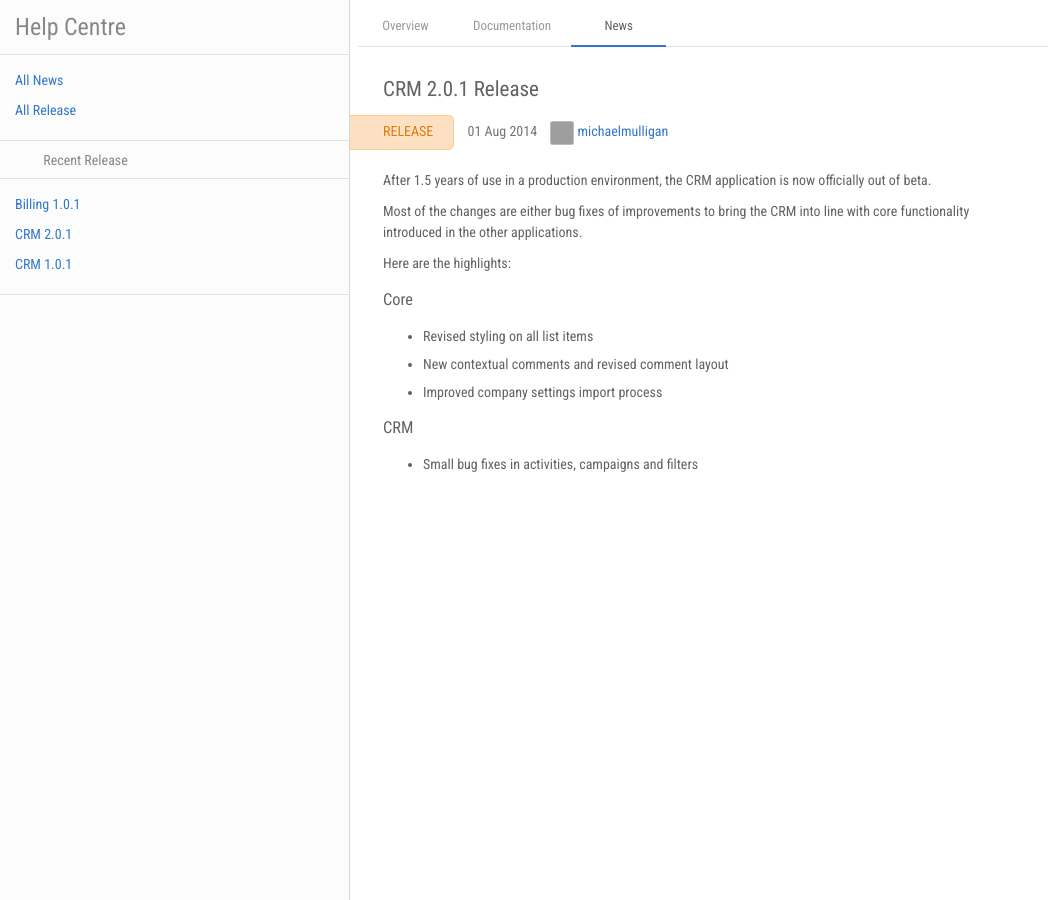
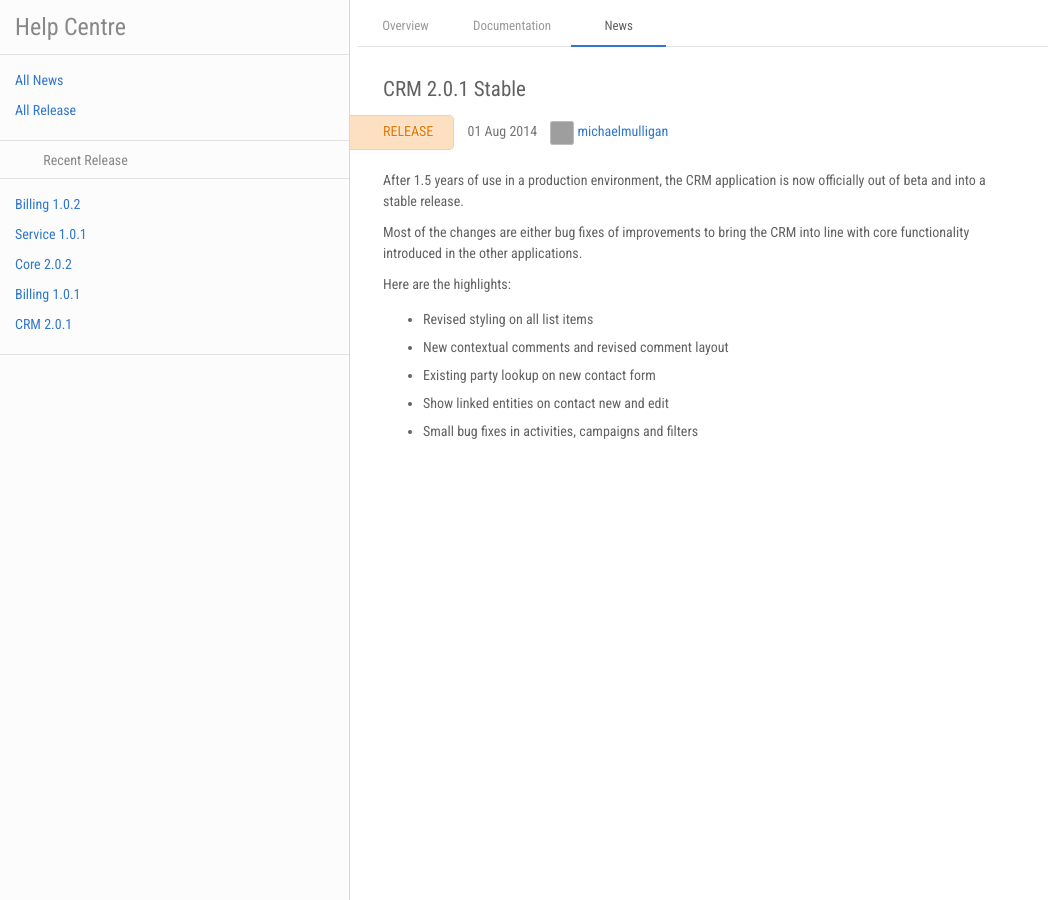
Before and after one commit to ambit/bms-support, a Jekyll site: the page built from _posts/2014-08-01-crm-2-0-1-release.md, in a window 1280 px wide. Shown: the whole page, without its empty margins (0-1048 px from the left). Built offline with Jekyll 4.4.1, drawn with Linux system fonts in a browser that asks for light colours; nearby versions of some CDN libraries; comment, search, counter and statistics services are not loaded; grey boxes are pictures that could not be loaded.

Commit message:
New Releases and Update CRM Tagging Contacts Article

```diff
--- a/_posts/2014-08-01-crm-2-0-1-release.md
+++ b/_posts/2014-08-01-crm-2-0-1-release.md
@@ -1,24 +1,20 @@
 ---
 layout: news_item
-title: "CRM 2.0.1 Release"
+title: "CRM 2.0.1 Stable"
 date: "2014-08-01 11:00:00 +1000"
 author: michaelmulligan
 version: CRM 2.0.1
 categories: [release]
 ---
 
-After 1.5 years of use in a production environment, the CRM application is now officially out of beta.
+After 1.5 years of use in a production environment, the CRM application is now officially out of beta and into a stable release.
 
 Most of the changes are either bug fixes of improvements to bring the CRM into line with core functionality introduced in the other applications.
 
 Here are the highlights:
 
-### Core
-
 * Revised styling on all list items
 * New contextual comments and revised comment layout
-* Improved company settings import process
-
-### CRM
-
+* Existing party lookup on new contact form
+* Show linked entities on contact new and edit
 * Small bug fixes in activities, campaigns and filters
```
Also changed, not shown: _posts/2013-11-22-core-1-0-1-release.md (added, +21 -0 lines), _posts/2013-11-22-crm-1-0-1-release.md (+0 -15 lines), _posts/2014-08-01-core-2-0-1-release.md (added, +17 -0 lines), _posts/2014-09-08-billing-1-0-2-release.md (added, +19 -0 lines), _posts/2014-09-08-service-1-0-2-release.md (added, +21 -0 lines), docs/core-navigation-and-user-permissions.md (+1 -1 lines), docs/crm-managing-tags.md (deleted, +0 -9 lines), docs/crm-recording-activities.md (+1 -1 lines), docs/crm-tagging-contacts.md (added, +9 -0 lines), docs/crm-updating-contact-details.md (+1 -1 lines), _posts/2014-08-01-billing-1-0-1-release.md (line endings or trailing spaces).
